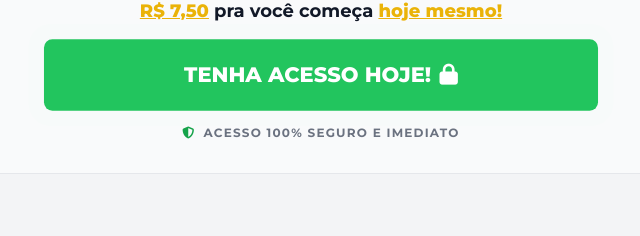
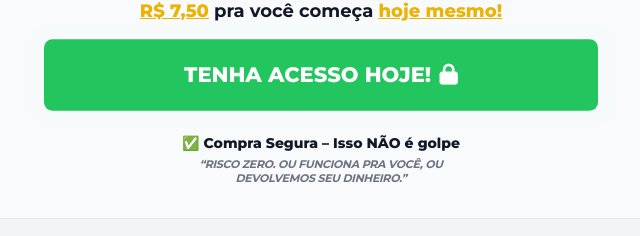
Before and after one commit to nepomucenoa151-cloud/Viva-de-Roupas, a React (Vite) app: page / in a window 1280 px wide. Shown: the part 819-1055 px from the top of the page, without its empty margins (319-959 px from the left). Built offline with nearby package versions, Linux system fonts and the light colour scheme.

Commit message:
feat: Enhance trust signals on CTA and checkout
Refactors the text and styling for security assurances. Adds a more prominent and descriptive "Secure Purchase" message with a money-back guarantee reference to build stronger user confidence.

```diff
--- a/App.tsx
+++ b/App.tsx
@@ -99,9 +99,14 @@ const Hero = () => (
        className="cta-pulse bg-[#22C55E] hover:bg-[#16A34A] text-white font-extrabold py-5 px-8 rounded-lg shadow-[0_4px_0_rgb(22,101,52)] active:shadow-none active:translate-y-1 transition-all w-full text-xl uppercase flex items-center justify-center gap-2 no-underline">
       TENHA ACESSO HOJE! <i className="fa-solid fa-lock"></i>
     </a>
-    <p className="mt-4 text-xs font-bold text-gray-500 uppercase tracking-widest flex items-center justify-center gap-2">
-      <i className="fa-solid fa-shield-halved text-green-600"></i> Acesso 100% seguro e imediato
-    </p>
+    <div className="mt-6 text-center max-w-xs mx-auto">
+      <p className="text-[14px] font-black text-gray-900 flex items-center justify-center gap-2 mb-1">
+        ✅ Compra Segura – Isso NÃO é golpe
+      </p>
+      <p className="text-[11px] font-bold text-gray-500 italic leading-tight uppercase tracking-tight">
+        “Risco zero. Ou funciona pra você, ou devolvemos seu dinheiro.”
+      </p>
+    </div>
   </Section>
 );
 
@@ -210,6 +215,9 @@ const BonusSection = () => (
         className="cta-pulse-orange bg-[#FF4D00] hover:bg-[#FF3D00] text-white font-black py-5 px-8 rounded-full w-full uppercase flex items-center justify-center gap-3 no-underline shadow-lg">
         <i className="fa-solid fa-gift"></i> QUERO ACESSO AGORA!
       </a>
+      <p className="mt-4 text-[13px] font-black text-white flex items-center justify-center gap-2 opacity-90">
+        ✅ Compra Segura – Isso NÃO é golpe
+      </p>
     </Section>
   </div>
 );
@@ -373,6 +381,22 @@ export default function App() {
             </p>
           </div>
         </div>
+
+        {/* Guarantee Section Below Pricing Cards */}
+        <div className="mt-16 max-w-xl mx-auto px-6 text-left bg-white/50 p-8 rounded-[40px] border border-gray-200 shadow-sm">
+          <h4 className="font-black text-gray-900 mb-6 flex items-center gap-3 text-lg leading-tight">
+            <span className="text-xl">🔒</span> Política de Devolução – Garantia de 7 Dias
+          </h4>
+          <div className="text-sm text-gray-600 space-y-4 font-semibold leading-relaxed">
+            <p>Nós confiamos no que entregamos.</p>
+            <p>Por isso, você tem 7 dias de garantia incondicional, conforme o Código de Defesa do Consumidor.</p>
+            <p>
+              <span className="text-lg">👉</span> Se dentro desse prazo você achar que o material não é para você, basta solicitar o reembolso e devolvemos 100% do valor pago.
+            </p>
+            <p className="text-gray-900 font-bold italic">Sem perguntas. Sem enrolação.</p>
+            <p>O acesso é digital e imediato, e o reembolso é feito pelo mesmo meio de pagamento utilizado.</p>
+          </div>
+        </div>
       </div>
 
       <FAQ />
```
